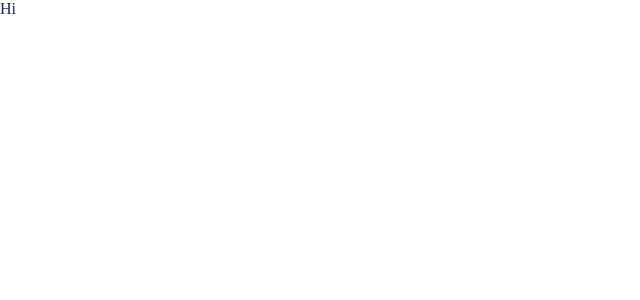
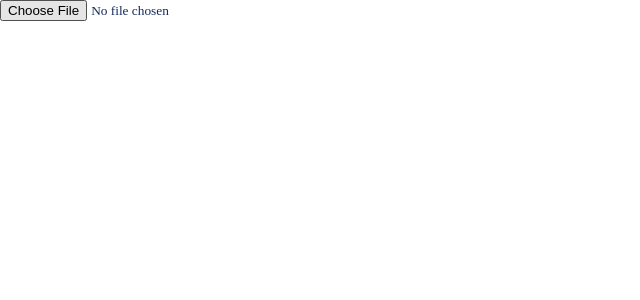
Before and after one commit to JonathanShifman/sushi-go, a React app in the folder hackathon/display/: page / in a window 1280 px wide. Shown: the top 300 px of the page, without its empty margins (0-640 px from the left). Built offline with nearby package versions, Linux system fonts and the light colour scheme.

Commit message:
Uploading JSON in display

```diff
--- a/hackathon/display/src/components/App/App.js
+++ b/hackathon/display/src/components/App/App.js
@@ -1,8 +1,27 @@
-import React from 'react';
+import React, {useState} from 'react';
 import './App.css';
+import Input from "../Input/Input";
+import Game from "../Game/Game";
 
 function App() {
-    return 'Hi';
+    let [gameData, setGameData] = useState(null);
+    let state = {
+        gameData, setGameData
+    };
+
+    return getAppropriateView(state);
+}
+
+function getAppropriateView(state) {
+    return state.gameData == null ? getInputView(state) : getGameView(state);
+}
+
+function getInputView(state) {
+    return <Input onGameDataLoaded={gameData => state.setGameData(gameData)}/>;
+}
+
+function getGameView(state) {
+    return <Game gameData={state.gameData} />
 }
 
 export default App;
--- /dev/null
+++ b/hackathon/display/src/components/Game/Game.js
@@ -0,0 +1,8 @@
+import React, {useState} from 'react';
+import './Game.css';
+
+function Game(props) {
+    return props.gameData.players.length;
+}
+
+export default Game;
--- /dev/null
+++ b/hackathon/display/src/components/Input/Input.js
@@ -0,0 +1,14 @@
+import React from 'react';
+import './Input.css';
+
+function Input(props) {
+    return <input type={'file'} onChange={e => onFileSelected(e.target.files[0], props.onGameDataLoaded)} />;
+}
+
+function onFileSelected(file, onGameDataLoaded) {
+    let reader = new FileReader();
+    reader.onload = e => onGameDataLoaded(JSON.parse(e.target.result))
+    reader.readAsText(file);
+}
+
+export default Input;
```
Also changed, not shown: hackathon/display/src/components/Game/Game.css (added), hackathon/display/src/components/Input/Input.css (added), 1 other file (tests, documents, lock files or other folders).
